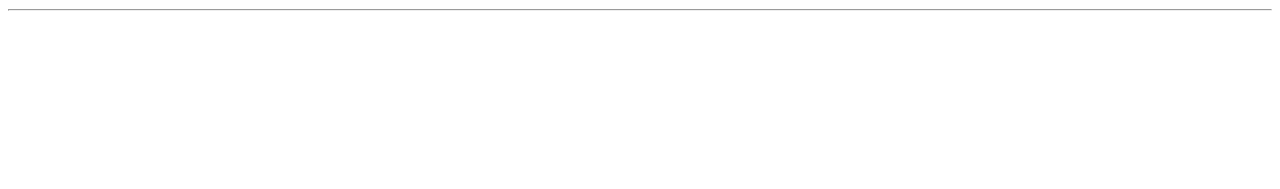
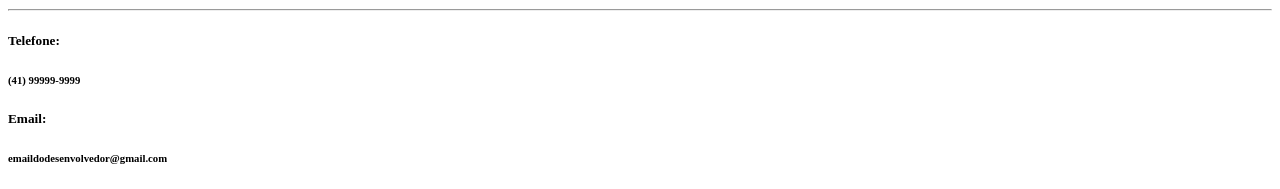
Before and after one commit to limafernandeseduardo-lab/PobresFilmes-2, a plain HTML site: page index.html in a window 1280 px wide. Shown: the part 1358-1547 px from the top of the page. Before the commit the page ends 1377 px from the top, so only its background shows below. Drawn offline with Linux system fonts and the light colour scheme.

Commit message:
email e telefone

```diff
--- a/index.html
+++ b/index.html
@@ -29,3 +29,6 @@
   <img src="https://encrypted-tbn0.gstatic.com/images?q=tbn:ANd9GcQWpUhoOj78PDlSZTkAuUl-n6k8NS6DBIaqp0I1zq-a1g&s=10" alt="foto" width="300" height="400">
 
   <hr>
+
+  <h5>Telefone:</h5><h6>(41) 99999-9999</h6>
+  <h5>Email:</h5><h6>emaildodesenvolvedor@gmail.com</h6>
```
